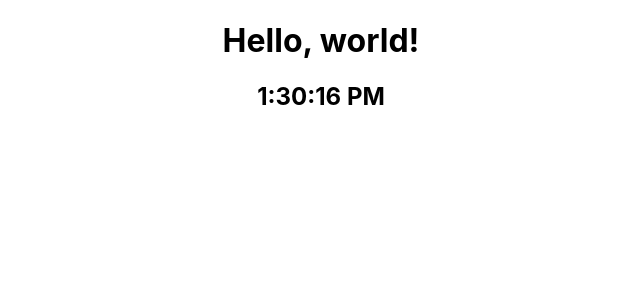
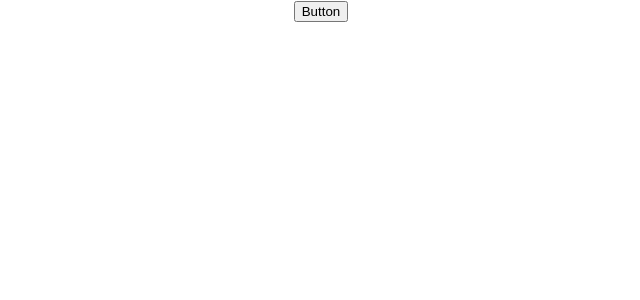
Before and after one commit to huny77/react-practice, a React (Create React App) app: page / in a window 1280 px wide. Shown: the top 300 px of the page, without its empty margins (319-959 px from the left). Built offline with nearby package versions, Linux system fonts and the light colour scheme.

Commit message:
2-7.Event

```diff
--- a/src/App.js
+++ b/src/App.js
@@ -1,14 +1,16 @@
 import './App.css';
-import Composition from './components/2-4.Props/Composition';
-import Extraction from './components/2-4.Props/Extraction/Extraction';
-import ClassComponent from './components/2-5.State/ClassComponent';
-import ClassComponent2 from './components/2-6.LifeCycle/ClassComponent';
-import FunctionalComponent from './components/2-5.State/FunctionalComponent';
+// import Composition from './components/2-4.Props/Composition';
+// import Extraction from './components/2-4.Props/Extraction/Extraction';
+// import ClassComponent from './components/2-5.State/ClassComponent';
+// import ClassComponent2 from './components/2-6.LifeCycle/ClassComponent';
+// import FunctionalComponent from './components/2-5.State/FunctionalComponent';
+import Event from './components/2-7.Event/Event';
 
 function App() {
   return (
     <div className="App">
-      <ClassComponent2 />
+      <Event />
+      {/* <ClassComponent2 /> */}
       {/* <FunctionalComponent /> */}
       {/* <ClassComponent /> */}
       {/* <Extraction /> */}
--- /dev/null
+++ b/src/components/2-7.Event/Event.jsx
@@ -0,0 +1,31 @@
+import React from 'react'
+
+export default function Event() {
+  const handleButtonClick = () => {
+    console.log('handleButtonClick');
+  }
+
+  const handleClickCapture = () => {
+    console.log('handleClickCapture')
+  }
+
+  const handleMouseLeave = (e) => {
+    console.dir(e)
+  }
+
+  const handleClickCapture2 = () => {
+    console.log('handleClickCapture2')
+  }
+
+  const handleClickBubble = () => {
+    console.log('handleClickBubble')
+  }
+
+  return (
+    <div onClickCapture={handleClickCapture}>
+      <div onClickCapture={handleClickCapture2} onClick={handleClickBubble}>
+        <button onClick={handleButtonClick} onMouseLeave={handleMouseLeave}>Button</button>
+      </div>
+    </div>
+  )
+}
```
